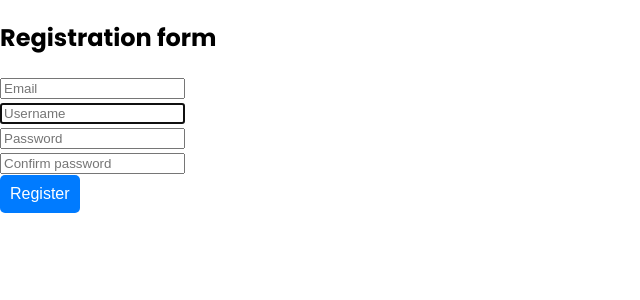
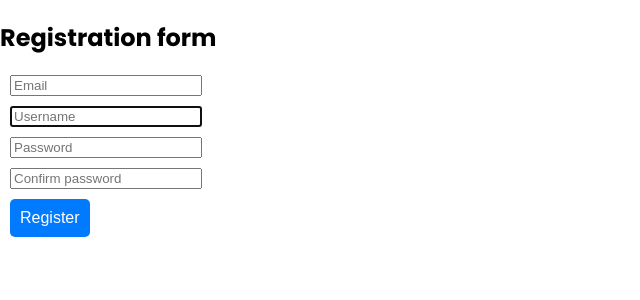
Before and after one commit to V0yager01/englishDictApp, a Django app: page /user/register/ in a window 1280 px wide. Shown: the part 65-365 px from the top of the page, without its empty margins (0-640 px from the left). Run offline with Django 5.2, Linux system fonts and the light colour scheme; parts of the project's set-up code (start-up, migrations or seed data) failed here and were passed over.

Commit message:
frontupdates

```diff
--- a/englishDictApp/static/style.css
+++ b/englishDictApp/static/style.css
@@ -73,31 +73,42 @@ th, td {
   border: 1px solid black;
 }
 
-.register, .password-container, .fieldWrapper {
+.register, .password-container, .fieldWrapper{
   display: flex;
   flex-direction: column;
   gap: 10px;
 }
 
 .register {
+  margin: 10px;
   width: 15%;
 
 }
 
+.register-form  {
+  display: flex;
+  flex-direction: column;
+  gap: 10px;
+}
+
+
 .message-box {
+  margin: 10px;
+  padding: 10px;
   display: flex;
   width: 350px;
 
 }
 
 .message_style_error{
-  color: #ccc;
+  color: #ffffff;
   text-shadow:
       -1px -1px 0 black,
        1px -1px 0 black,
       -1px  1px 0 black,
        1px  1px 0 black;
-  background-color: #ff0019;
+  background-color: #8f212c;
+  border-radius: 10px;
 }
 
 .message_style_success{
--- a/englishDictApp/templates/registration/registration.html
+++ b/englishDictApp/templates/registration/registration.html
@@ -6,11 +6,19 @@
 <h2>Registration form</h2>
 {% if form.errors %}
 <div class="message-box message_style_error">
-{{form.errors}}
+  <ul>
+  {% for field, errors in form.errors.items %}
+  {% for error in errors %}
+  <li>
+    {{error}}
+  </li>
+  {% endfor %}
+{% endfor %}
+</ul>
 </div>
 {% endif %}
 <div class="register">
-  <form method="post">
+  <form method="post" class="register-form">
       {% csrf_token %}
       {{form.email}}
       {{form.username}}
--- a/englishDictApp/user/form.py
+++ b/englishDictApp/user/form.py
@@ -1,9 +1,12 @@
 from django import forms
-from django.contrib.auth.forms import UserCreationForm, UsernameField
+from django.contrib.auth.forms import UserCreationForm
 from .models import MyUser, Profile
 
 
 class MyUserCreationForm(UserCreationForm):
+    password1 = forms.CharField(label='Password', widget=forms.TextInput(attrs={"placeholder":"Password"}))
+    password2 = forms.CharField(label='Confirm password',
+                                widget=forms.TextInput(attrs={"placeholder":"Confirm password"}))
     class Meta:
         model = MyUser
         fields = ["username", "email", "password1", "password2"]
@@ -12,10 +15,9 @@ class MyUserCreationForm(UserCreationForm):
             "email": forms.TextInput(attrs={"class": "register-email", "placeholder":"Email"}),
         }
 
+
     def __init__(self, *args, **kwargs):
         super().__init__(*args, **kwargs)
-        self.fields["password1"].widget.attrs["placeholder"] = "Password"
-        self.fields["password2"].widget.attrs["placeholder"] = "Confirm password"
 
 
     def save(self, commit = ...):
```
